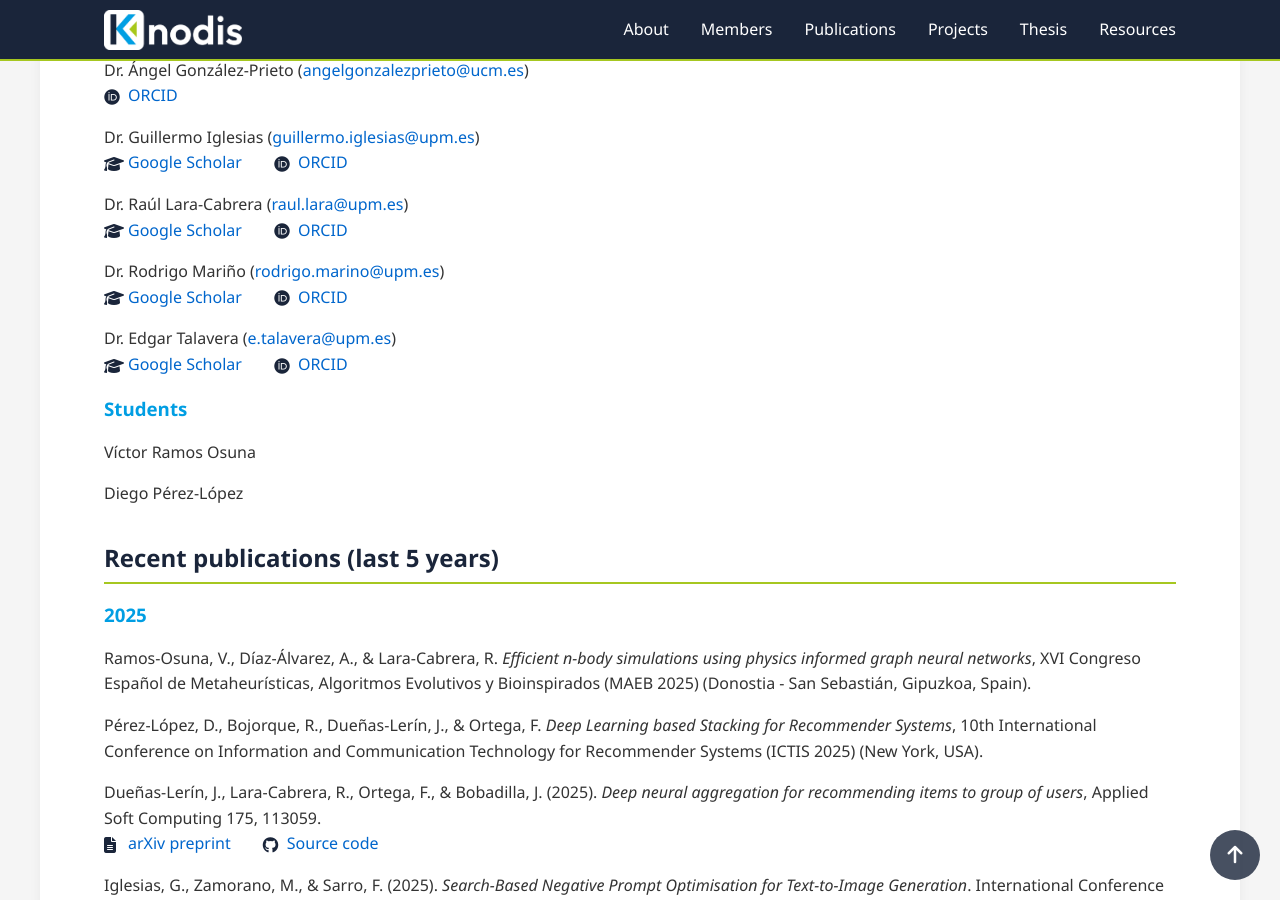
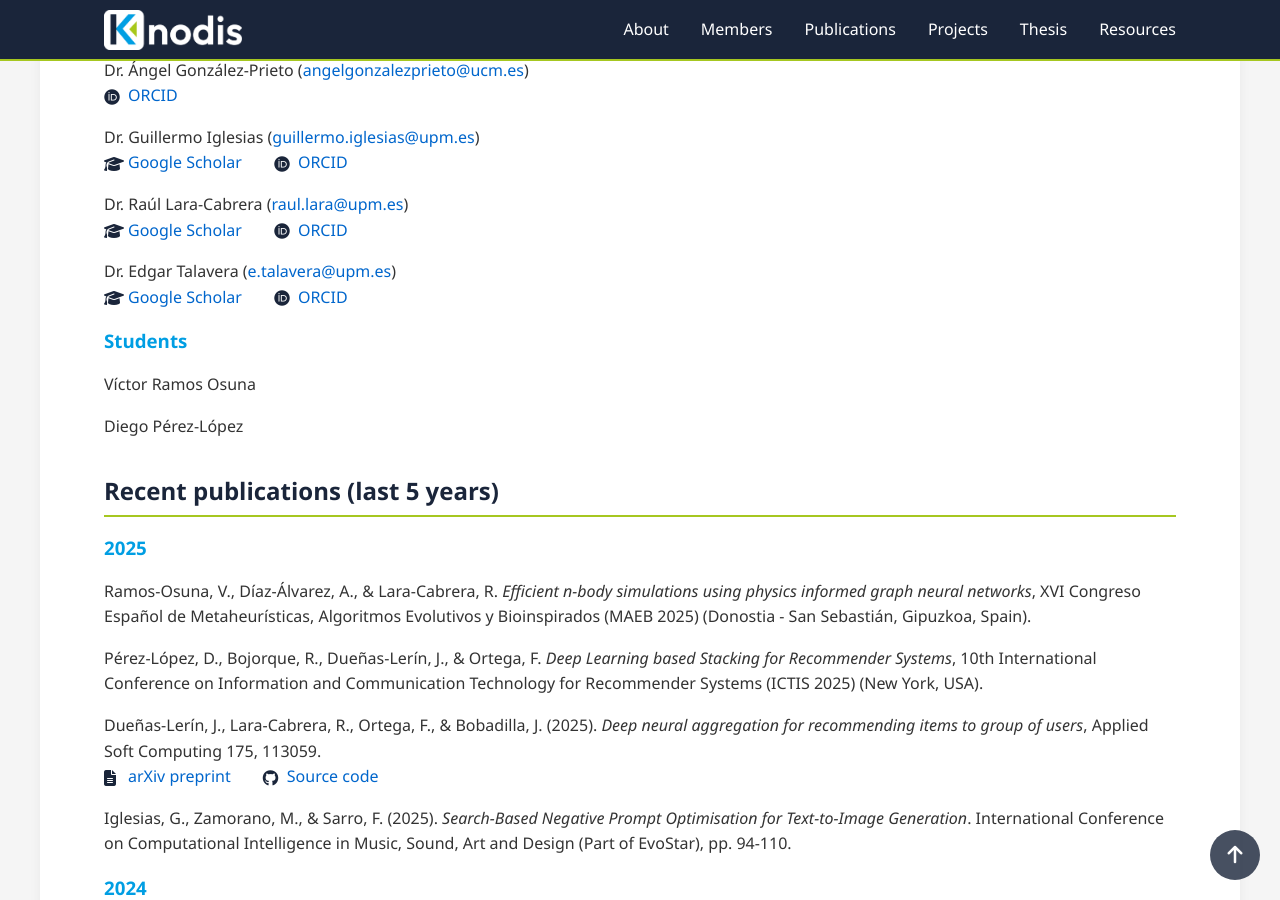
Before and after one commit to KNODIS-Research-Group/knodis-research-group.github.io, a Jekyll site: the page built from index.md, in a window 1280 px wide and 900 px high, scrolled down 1534 px. Built offline with Jekyll 4.4.1, drawn with Linux system fonts in a browser that asks for light colours.

Commit message:
Eliminado Rodrigo Mariño

```diff
--- a/index.md
+++ b/index.md
@@ -49,9 +49,6 @@ Through this blend of cutting-edge research, innovation in teaching, and industr
 - Dr. Raúl Lara-Cabrera ([raul.lara@upm.es](mailto:raul.lara@upm.es))
   - [Google Scholar](https://scholar.google.com/citations?user=WNO0uTwAAAAJ)
   - [ORCID](https://orcid.org/0000-0002-7959-1936)
-- Dr. Rodrigo Mariño ([rodrigo.marino@upm.es](mailto:rodrigo.marino@upm.es))
-  - [Google Scholar](https://scholar.google.com/citations?user=jY17GykAAAAJ&hl=es)
-  - [ORCID](https://orcid.org/0000-0002-9699-3398)
 - Dr. Edgar Talavera ([e.talavera@upm.es](mailto:e.talavera@upm.es))
   - [Google Scholar](https://scholar.google.com/citations?user=rSxmiGsAAAAJ&hl=es)
   - [ORCID](https://orcid.org/0000-0001-9480-922X)
```
